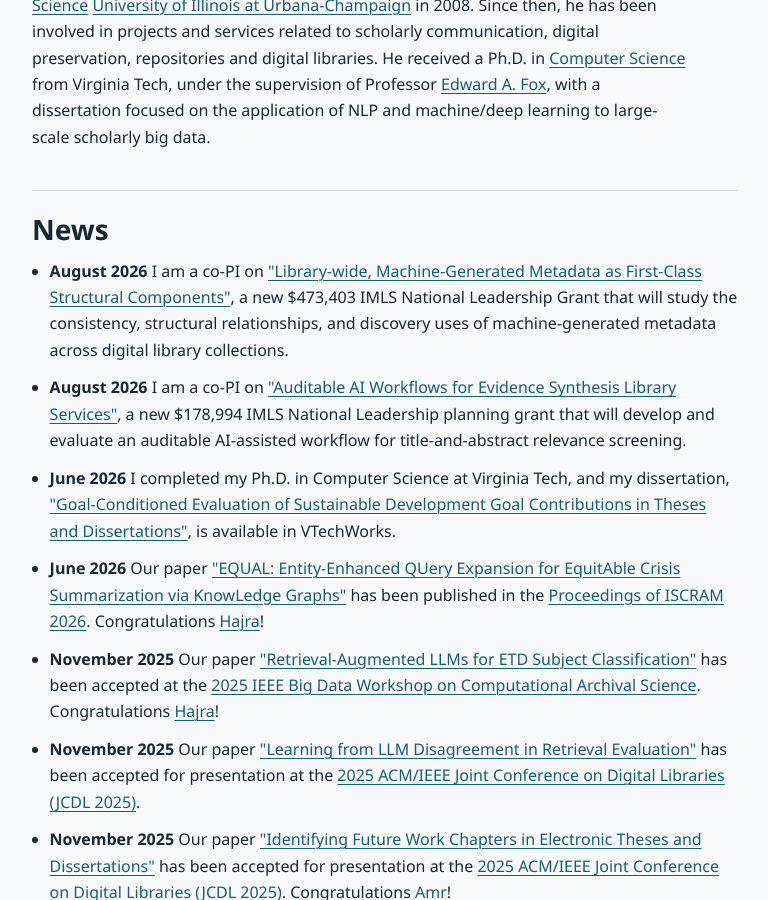
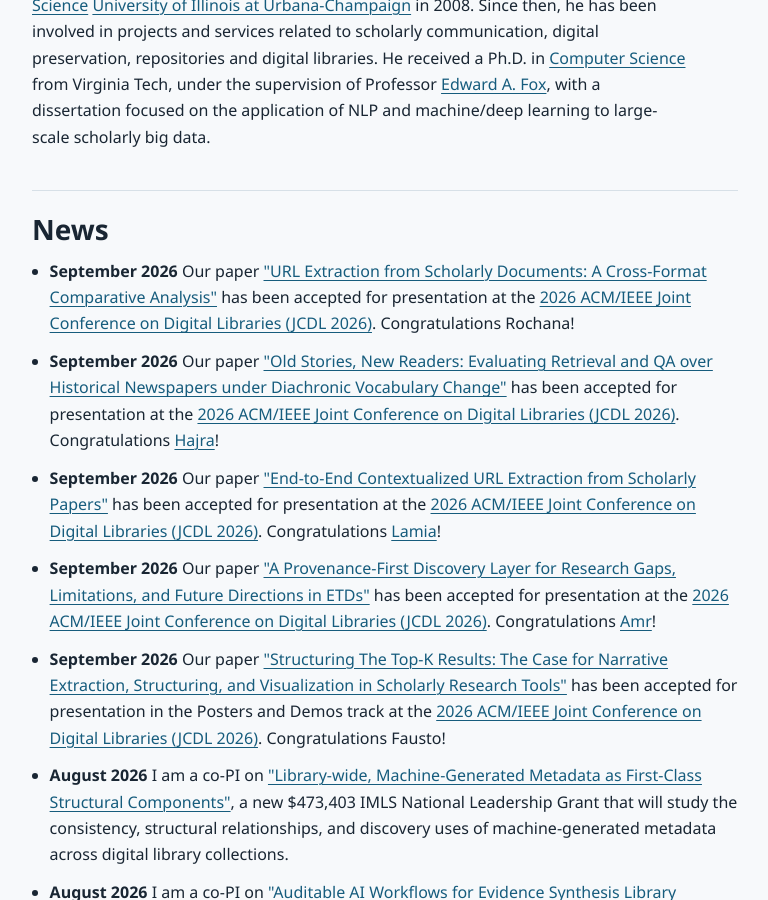
Before and after one commit to waingram/waingram.github.io, a Jekyll site: the page built from index.md, in a window 1280 px wide and 900 px high, scrolled down 1088 px. Shown: the whole window, without its empty margins (339-1107 px from the left). Built offline with Jekyll 4.4.1, drawn with Linux system fonts in a browser that asks for light colours; some web fonts are replaced.

Commit message:
Add five JCDL 2026 acceptance news entries

```diff
--- a/_data/news.yml
+++ b/_data/news.yml
@@ -1,3 +1,18 @@
+- date: "September 2026"
+  content: >
+    Our paper <a href="https://2026.jcdl.org/accepted-contributions/" target="_blank" rel="noopener noreferrer">"URL Extraction from Scholarly Documents: A Cross-Format Comparative Analysis"</a> has been accepted for presentation at the <a href="https://2026.jcdl.org/" target="_blank" rel="noopener noreferrer">2026 ACM/IEEE Joint Conference on Digital Libraries (JCDL 2026)</a>. Congratulations Rochana!
+- date: "September 2026"
+  content: >
+    Our paper <a href="https://2026.jcdl.org/accepted-contributions/" target="_blank" rel="noopener noreferrer">"Old Stories, New Readers: Evaluating Retrieval and QA over Historical Newspapers under Diachronic Vocabulary Change"</a> has been accepted for presentation at the <a href="https://2026.jcdl.org/" target="_blank" rel="noopener noreferrer">2026 ACM/IEEE Joint Conference on Digital Libraries (JCDL 2026)</a>. Congratulations <a href="https://hajraklair.github.io/" target="_blank" rel="noopener noreferrer">Hajra</a>!
+- date: "September 2026"
+  content: >
+    Our paper <a href="https://2026.jcdl.org/accepted-contributions/" target="_blank" rel="noopener noreferrer">"End-to-End Contextualized URL Extraction from Scholarly Papers"</a> has been accepted for presentation at the <a href="https://2026.jcdl.org/" target="_blank" rel="noopener noreferrer">2026 ACM/IEEE Joint Conference on Digital Libraries (JCDL 2026)</a>. Congratulations <a href="https://liyalamia.github.io/Portfolio/" target="_blank" rel="noopener noreferrer">Lamia</a>!
+- date: "September 2026"
+  content: >
+    Our paper <a href="https://2026.jcdl.org/accepted-contributions/" target="_blank" rel="noopener noreferrer">"A Provenance-First Discovery Layer for Research Gaps, Limitations, and Future Directions in ETDs"</a> has been accepted for presentation at the <a href="https://2026.jcdl.org/" target="_blank" rel="noopener noreferrer">2026 ACM/IEEE Joint Conference on Digital Libraries (JCDL 2026)</a>. Congratulations <a href="https://www.linkedin.com/in/amr-aboelnaga-46093117a/" target="_blank" rel="noopener noreferrer">Amr</a>!
+- date: "September 2026"
+  content: >
+    Our paper <a href="https://2026.jcdl.org/accepted-contributions/" target="_blank" rel="noopener noreferrer">"Structuring The Top-K Results: The Case for Narrative Extraction, Structuring, and Visualization in Scholarly Research Tools"</a> has been accepted for presentation in the Posters and Demos track at the <a href="https://2026.jcdl.org/" target="_blank" rel="noopener noreferrer">2026 ACM/IEEE Joint Conference on Digital Libraries (JCDL 2026)</a>. Congratulations Fausto!
 - date: "August 2026"
   content: >
     I am a co-PI on <a href="https://www.imls.gov/grants/awarded/lg-259840-ols-26" target="_blank" rel="noopener noreferrer">"Library-wide, Machine-Generated Metadata as First-Class Structural Components"</a>, a new $473,403 IMLS National Leadership Grant that will study the consistency, structural relationships, and discovery uses of machine-generated metadata across digital library collections.
```
